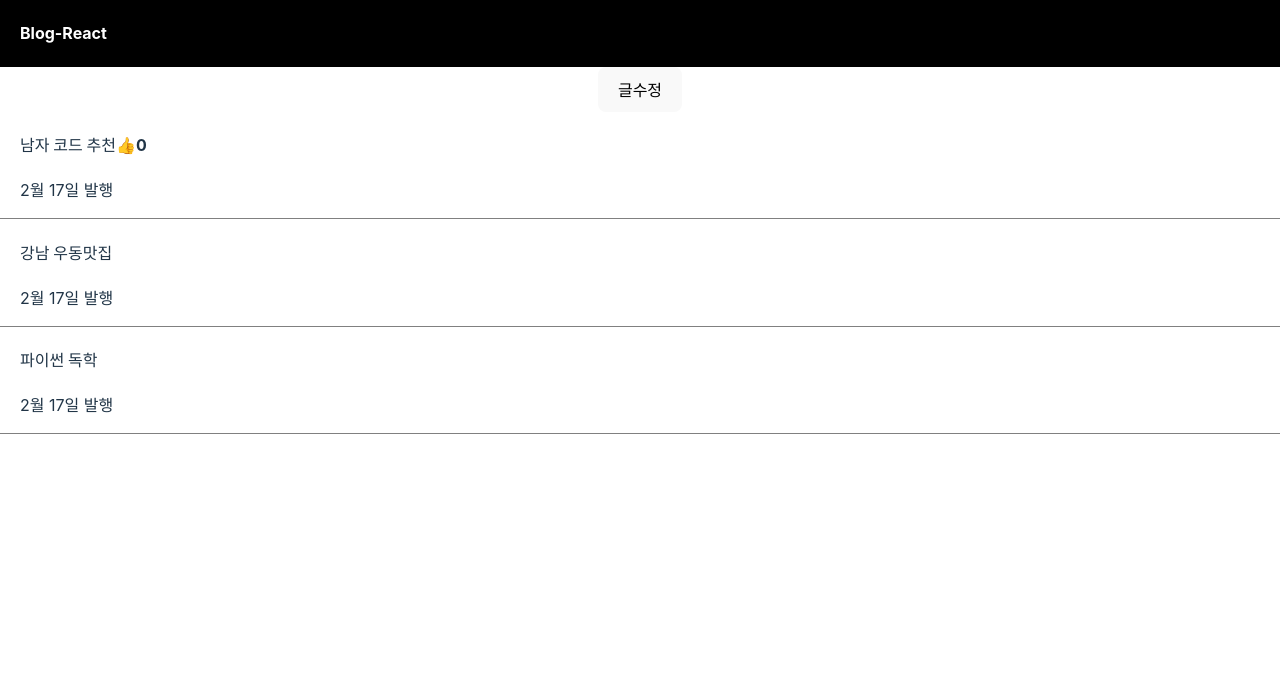
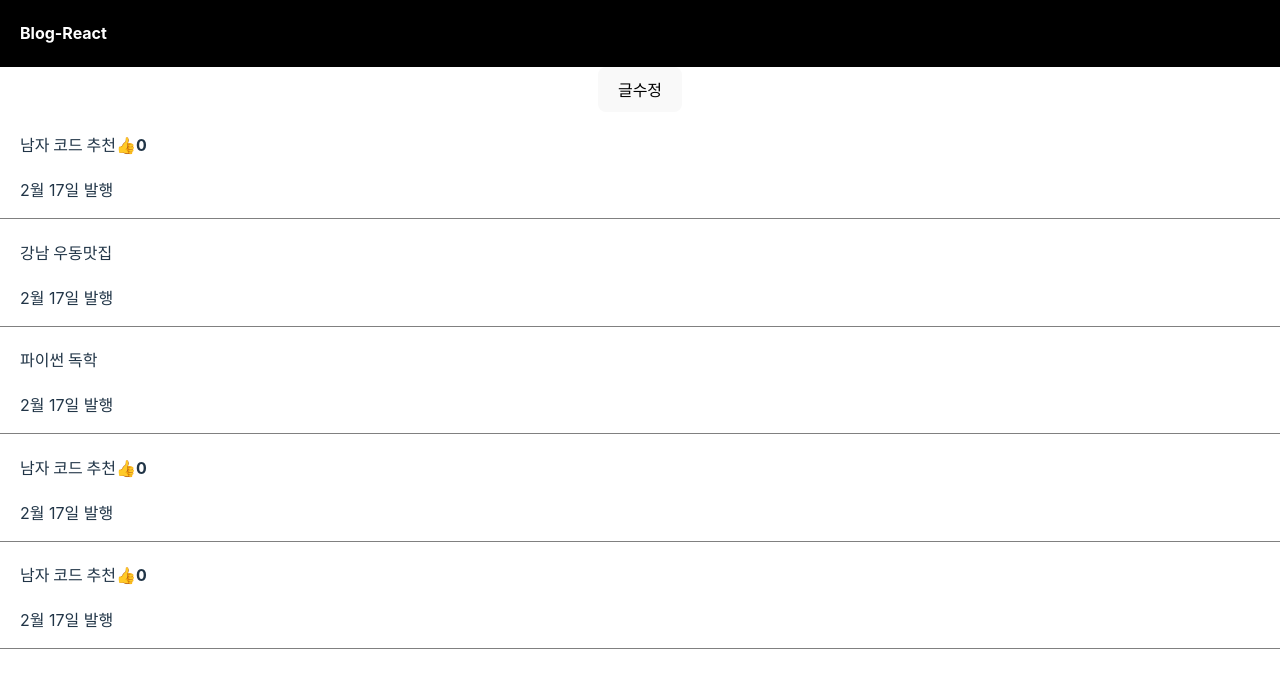
Before and after one commit to yyyenaak/bolgreact, a React (Vite) app: page / in a window 1280 px wide. Shown: the top 688 px of the page. Built offline with nearby package versions, Linux system fonts and the light colour scheme.

Commit message:
map 생성성

```diff
--- a/src/App.jsx
+++ b/src/App.jsx
@@ -1,3 +1,4 @@
+/* eslint-disable react/jsx-key */
 /* eslint-disable no-unused-vars */ //lint 에러 무시
 import { useState } from "react";
 import "./App.css";
@@ -8,10 +9,15 @@ function App() {
     "남자 코드 추천",
     "강남 우동맛집",
     "파이썬 독학",
+    87,
   ]); //재랜더링시 useState를 사용
 
   let [좋아요, 좋아요변경] = useState(0); //state 변경함수, 좋아요 변경 넣을때 +1 늘어나게
   let [modal, setModal] = useState(false);
+
+  [1, 2].map(function (a) {
+    console.log(a);
+  });
 
   return (
     <div className="App">
@@ -57,6 +63,25 @@ function App() {
         <p>2월 17일 발행</p>
       </div>
 
+      {[1, 2].map(function () {
+        return (
+          <div className="list">
+            <h4>
+              {글제목[0]}
+              <span
+                onClick={() => {
+                  좋아요변경(좋아요 + 1);
+                }}
+              >
+                👍
+              </span>
+              {좋아요}
+            </h4>
+            <p>2월 17일 발행</p>
+          </div>
+        );
+      })}
+
       {modal === true ? <Modal></Modal> : null}
     </div>
   );
```
